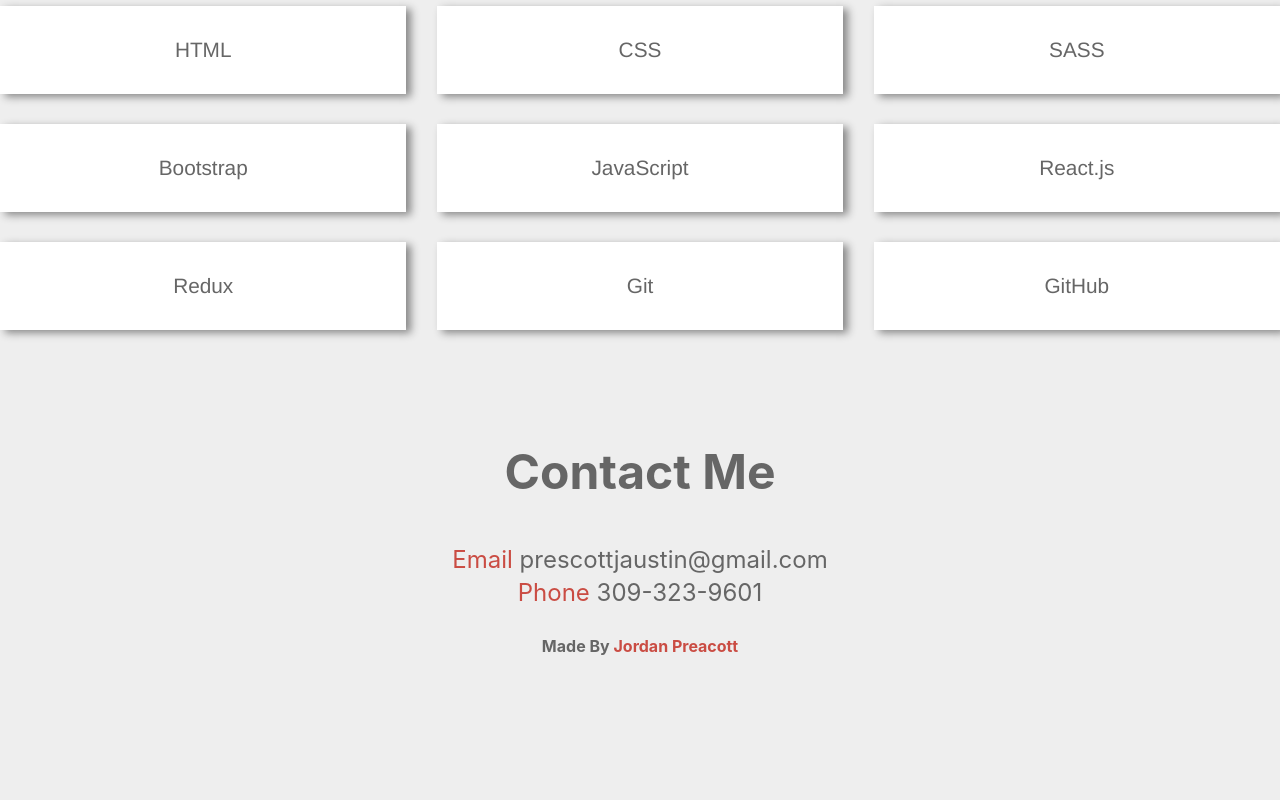
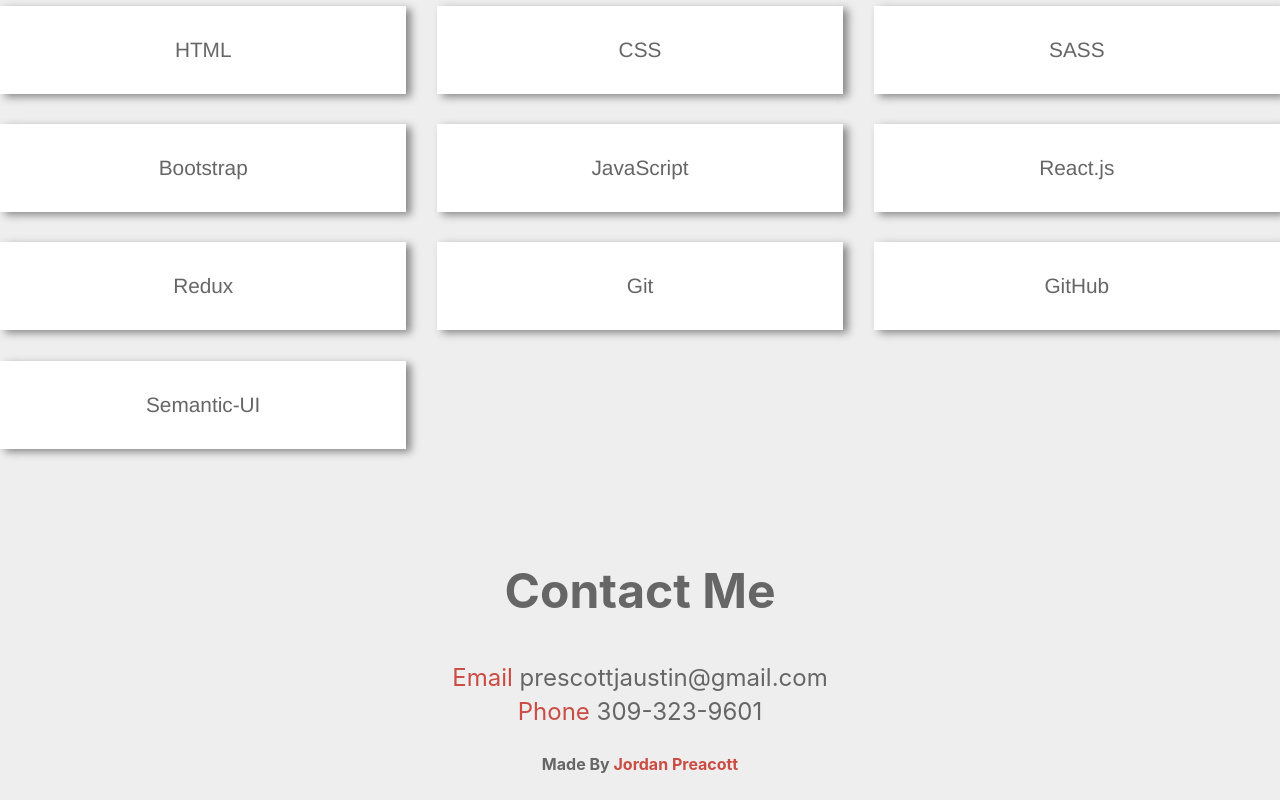
Before and after one commit to Prescott1/react-portfolio, a React (Create React App) app: page / in a window 1280 px wide. Shown: the part 1129-1929 px from the top of the page. Before the commit the page ends 1810 px from the top, so only its background shows below. Built offline with nearby package versions, Linux system fonts and the light colour scheme.

Commit message:
Added a new card to the skills section of the portfolio that contains a link to Semantic-UI website

```diff
--- a/src/Components/Skills/Skills.js
+++ b/src/Components/Skills/Skills.js
@@ -38,6 +38,9 @@ const Skills = () => {
         <a href="https://github.com/" target="_blank">
           <div className="style">GitHub</div>
         </a>
+        <a href="https://semantic-ui.com/" target="_blank">
+          <div className="style">Semantic-UI</div>
+        </a>
       </div>
     </div>
   );
```
